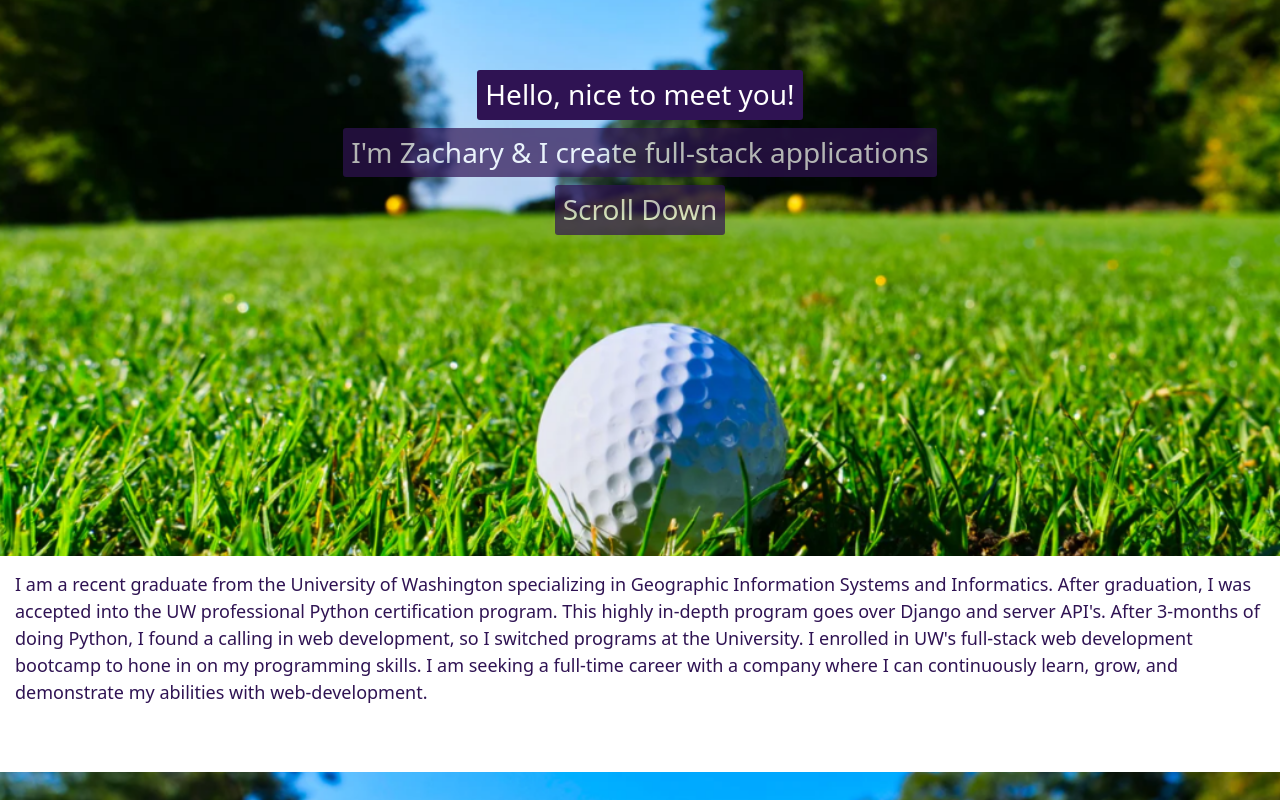
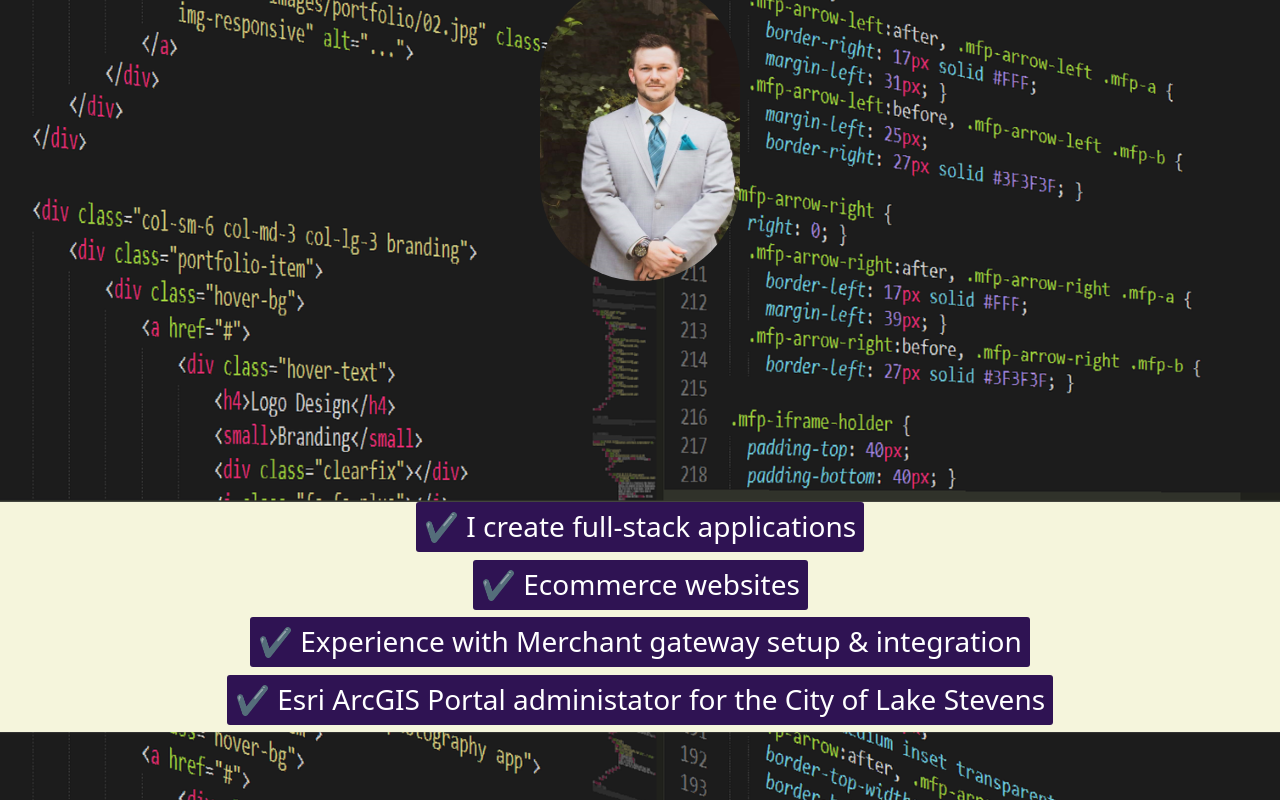
Before and after one commit to ZacharyKathe/Zachary-Portfolio, a React (Create React App) app: page / in a window 1280 px wide. Shown: the part 340-1140 px from the top of the page. Built offline with nearby package versions, Linux system fonts and the light colour scheme.

Commit message:
changed some background images

```diff
--- a/public/style.css
+++ b/public/style.css
@@ -6,6 +6,10 @@
     height: 1100px;
 
 
+}
+
+.nav-tabs{
+    background-color: beige;
 }
 .workDiv{
     display: flex;
@@ -35,8 +39,12 @@
     justify-content: space-around;
 }
 
+.resumepic{
+    border-radius: 100px;
+}
+
 .parallax{
-    background-image: url('./images/coverGolf.PNG');
+    background-image: url('./images/codingscrn.jpg.png');
     height: 100vh;
     background-attachment: fixed;
     background-position: center;
@@ -66,7 +74,22 @@
     color: white;
     padding: 8px;
     border-radius: 3px;
-    opacity: 0.7;
+}
+
+.checkmarkdata{
+    background-color: rgb(47, 19, 83);
+    color: white;
+    padding: 8px;
+    border-radius: 3px;
+}
+
+.checkmarks{
+    text-align: center;
+    display: flex;
+    flex-direction: column;
+    justify-content: space-around;
+    align-items: center;
+    background-color: beige;
 }
 
 .introPara{
--- a/src/components/pages/Home.js
+++ b/src/components/pages/Home.js
@@ -2,28 +2,26 @@ import React from "react";
 import Zoom from "react-reveal/Zoom"
 import Rotate from 'react-reveal/Rotate'
 import Jump from 'react-reveal/Jump'
+import Slide from 'react-reveal/LightSpeed'
 import ProjectCard from '../ProjectCard'
 class Home extends React.Component {
   render(){
   return (
     <div>
-     <Rotate> <h2 className='Zachary'><h2>zacharykathe@gmail.com</h2>  480-252-6428</h2></Rotate>
+
 
         <div className='parallax'>
-        <Jump><h3 className='recentAch'> Hello, nice to meet you!</h3></Jump>
-        <h3 className='recentAch'>I'm Zachary & I create full-stack applications</h3>
-        <h3 className='recentAch'>Scroll Down</h3>
+        <Jump><h3 className='recentAch'> Hello, I'm Zachary</h3></Jump>
+        <img className="resumepic" src="images/resumepicture.jpg" width="200px" height= "300px"></img>
         </div>
 
-      <p className='introPara'>
-      I am a recent graduate from the University of Washington specializing
-      in Geographic Information Systems and Informatics. After graduation, I was
-      accepted into the UW professional Python certification program. This highly
-      in-depth program goes over Django and server API's. After 3-months of doing Python, I found a calling in web development, so I switched programs at the University. I
-      enrolled in UW's full-stack web development bootcamp to hone in on my programming skills.
-      I am seeking a full-time career with a company where I can continuously learn, grow,
-      and demonstrate my abilities with web-development.
-      </p>
+        <div className="checkmarks">
+        <Zoom><h3 className='checkmarkdata'>✔ I create full-stack applications</h3></Zoom>
+        <Zoom><h3 className='checkmarkdata'>✔ Ecommerce websites</h3></Zoom>
+        <Zoom><h3 className='checkmarkdata'>✔ Experience with Merchant gateway setup & integration</h3></Zoom>
+        <Zoom><h3 className='checkmarkdata'>✔ Esri ArcGIS Portal administator for the City of Lake Stevens</h3></Zoom>
+        </div>
+
       <div className='parallax'>
         <h6 className="discProj">The Following apps where group projects in the University of Washington's full-stack web development program.</h6>
       </div>
@@ -37,7 +35,9 @@ class Home extends React.Component {
           <h6 className='white'>Technology- React.js| JavaScript| CSS| mySQL| Bootstrap|</h6>
         </a>
     </div>
+    <h2 className='Zachary'>zacharykathe@gmail.com  480-252-6428</h2>
     </div>
+
   );
  }
 }
```
Also changed, not shown: public/images/codingscrn.jpg.png (added), public/images/resumepicture.jpg (added).
